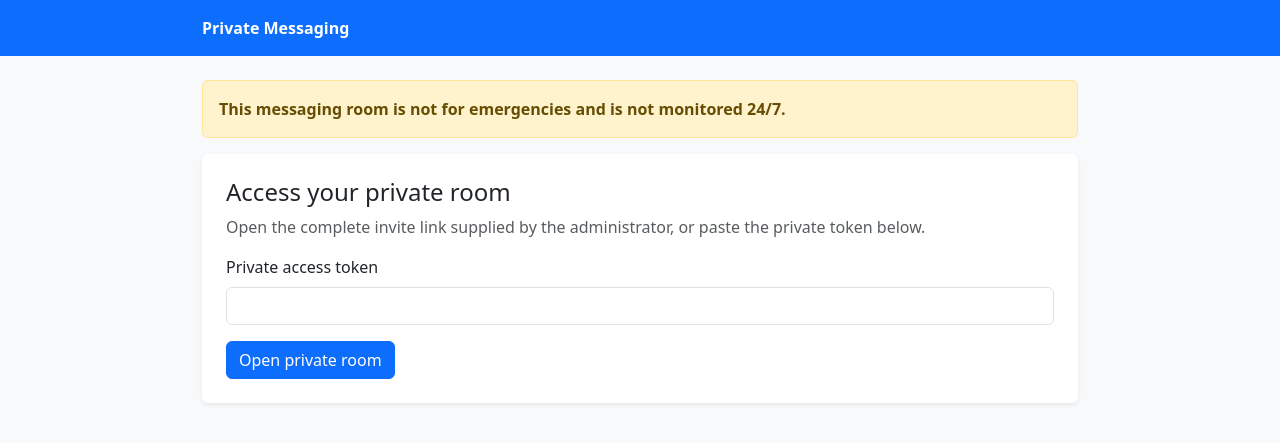
After one commit to evgeny-vlasov/my-web-garden, a Flask app: page /room-access in a window 1280 px wide. The commit adds this page. Shown: the top 443 px of the page. Run offline with Flask 3, Linux system fonts and the light colour scheme; some libraries are stand-ins or nearby versions.

Commit message:
Add private client chat rooms

```diff
--- a/sites/therapist/app.py
+++ b/sites/therapist/app.py
@@ -5,6 +5,8 @@ Main application file for the professional psychotherapy website.
 
 import os
 import sys
+import hashlib
+import secrets
 from datetime import datetime
 from pathlib import Path
 from werkzeug.utils import secure_filename
@@ -29,8 +31,8 @@ load_dotenv()
 # Import shared modules
 from shared.base_app import create_base_app, db, limiter, login_manager, mail
 from shared.models import (
-    BlogPost, Client, ContactSubmission, CRMActivity, SpamBlocklist, UploadedFile,
-    User,
+    BlogPost, ChatMessage, ChatRoom, Client, ContactSubmission, CRMActivity,
+    SpamBlocklist, UploadedFile, User,
 )
 from shared.forms import ContactForm, LoginForm, BlogPostForm, BookingRequestForm
 from shared.email import send_contact_notification, send_contact_confirmation
@@ -47,6 +49,12 @@ from sites.therapist.crm_forms import (
     ContactActionForm,
     ContactCRMForm,
 )
+from sites.therapist.chat_forms import (
+    ChatMessageForm,
+    ChatRoomActionForm,
+    ChatRoomCreateForm,
+    ClientRoomAccessForm,
+)
 
 # Additional imports for page editing
 from flask_wtf import FlaskForm
@@ -59,6 +67,21 @@ app = create_base_app('therapist', config[config_name])
 
 # Register CLI commands
 register_cli_commands(app)
+
+
+@app.after_request
+def protect_private_room_responses(response):
+    """Prevent client-room pages from being cached, indexed, or leaked as referrers."""
+    if request.path == '/room-access' or request.path.startswith('/client-room/'):
+        response.headers['X-Robots-Tag'] = 'noindex, nofollow, noarchive'
+        response.headers['Cache-Control'] = 'no-store, private'
+        response.headers['Pragma'] = 'no-cache'
+        response.headers['Referrer-Policy'] = 'no-referrer'
+    elif request.path.startswith('/admin/chat-rooms/') and request.path.endswith('/invite'):
+        response.headers['Cache-Control'] = 'no-store, private'
+        response.headers['Pragma'] = 'no-cache'
+        response.headers['Referrer-Policy'] = 'no-referrer'
+    return response
 
 
 # ============================================================================
@@ -875,10 +898,11 @@ def admin_client_view(client_id):
     activities = client.activities.order_by(
         CRMActivity.created_at.desc(), CRMActivity.id.desc()
     ).all()
+    chat_rooms = client.chat_rooms.order_by(ChatRoom.updated_at.desc()).all()
     return render_template(
         'admin/client_detail.html', client=client, contacts=contacts,
         activity_form=ActivityForm(), complete_form=ActivityCompleteForm(),
-        activities=activities, now=datetime.utcnow(),
+        activities=activities, chat_rooms=chat_rooms, now=datetime.utcnow(),
     )
 
 
@@ -1030,6 +1054,234 @@ def admin_contact_convert_to_client(contact_id):
     return render_template(
         'admin/contact_convert.html', contact=contact, form=form
     )
+
+
+# ============================================================================
+# PRIVATE CLIENT CHAT ROOMS
+# ============================================================================
+
+def _token_digest(token):
+    return hashlib.sha256(token.encode('utf-8')).hexdigest()
+
+
+def _client_room_granted(room):
+    grants = session.get('client_room_access', {})
+    return (
+        room.client_access_enabled
+        and room.status in {'active', 'closed'}
+        and grants.get(str(room.id)) == room.access_version
+    )
+
+
+def _chat_messages(room):
+    return room.messages.order_by(
+        ChatMessage.created_at.asc(), ChatMessage.id.asc()
+    ).all()
+
+
+@app.route('/admin/chat-rooms')
+@admin_required
+def admin_chat_rooms_list():
+    rooms = ChatRoom.query.order_by(ChatRoom.updated_at.desc(), ChatRoom.id.desc()).all()
+    room_rows = []
+    for room in rooms:
+        latest = room.messages.order_by(ChatMessage.created_at.desc(), ChatMessage.id.desc()).first()
+        unread = room.messages.filter_by(sender_type='client', read_by_admin_at=None).count()
+        room_rows.append((room, latest, unread))
+    return render_template('admin/chat_rooms_list.html', room_rows=room_rows)
+
+
+@app.route('/admin/chat-rooms/new', methods=['GET', 'POST'])
+@admin_required
+def admin_chat_room_create():
+    form = ChatRoomCreateForm()
+    clients = Client.query.order_by(Client.name.asc(), Client.id.asc()).all()
+    form.client_id.choices = [(client.id, f'Client #{client.id} — {client.name}') for client in clients]
+    requested_client_id = request.args.get('client_id', type=int)
+    if request.method == 'GET' and requested_client_id in {client.id for client in clients}:
+        form.client_id.data = requested_client_id
+    if form.validate_on_submit():
+        client = db.session.get(Client, form.client_id.data)
+        if client is None:
+            abort(400)
+        room = ChatRoom(
+            client_id=client.id,
+            title=(form.title.data or '').strip() or None,
+            created_by_user_id=current_user.id,
+        )
+        db.session.add(room)
+        db.session.commit()
+        app.logger.info('Chat room %s created by admin user %s', room.id, current_user.id)
+        flash('Private chat room created.', 'success')
+        return redirect(url_for('admin_chat_room_view', room_id=room.id))
+    return render_template('admin/chat_room_form.html', form=form, clients=clients)
+
+
+@app.route('/admin/chat-rooms/<int:room_id>')
+@admin_required
+def admin_chat_room_view(room_id):
+    room = ChatRoom.query.get_or_404(room_id)
+    now = datetime.utcnow()
+    unread = ChatMessage.query.filter_by(
+        room_id=room.id, sender_type='client', read_by_admin_at=None
+    ).update({'read_by_admin_at': now}, synchronize_session=False)
+    if unread:
+        db.session.commit()
+    return render_template(
+        'admin/chat_room_detail.html', room=room, messages=_chat_messages(room),
+        message_form=ChatMessageForm(), action_form=ChatRoomActionForm(),
+    )
+
+
+@app.route('/admin/chat-rooms/<int:room_id>/messages', methods=['POST'])
+@admin_required
+@limiter.limit('30 per minute')
+def admin_chat_message_create(room_id):
+    room = ChatRoom.query.get_or_404(room_id)
+    form = ChatMessageForm()
+    if room.status != 'active':
+        flash('Reopen the room before sending a message.', 'warning')
+    elif form.validate_on_submit():
+        message = ChatMessage(
+            room_id=room.id, sender_type='admin', sender_user_id=current_user.id,
+            body=form.body.data.strip(), read_by_admin_at=datetime.utcnow(),
+        )
+        room.updated_at = datetime.utcnow()
+        db.session.add(message)
+        db.session.commit()
+        app.logger.info('Chat message %s added to room %s by admin user %s', message.id, room.id, current_user.id)
+        flash('Message sent.', 'success')
+    else:
+        flash('Enter a message of 10,000 characters or fewer.', 'error')
+    return redirect(url_for('admin_chat_room_view', room_id=room.id))
+
+
+@app.route('/admin/chat-rooms/<int:room_id>/invite', methods=['POST'])
+@admin_required
+@limiter.limit('10 per hour')
+def admin_chat_room_invite(room_id):
+    room = ChatRoom.query.get_or_404(room_id)
+    form = ChatRoomActionForm()
+    if not form.validate_on_submit():
+        abort(400)
+    if room.status == 'archived':
+        flash('Reopen the room before generating an invite.', 'warning')
+        return redirect(url_for('admin_chat_room_view', room_id=room.id))
+    token = secrets.token_urlsafe(32)
+    room.invite_token_hash = _token_digest(token)
+    room.invite_created_at = datetime.utcnow()
+    room.client_access_enabled = True
+    room.access_version += 1
+    db.session.commit()
+    app.logger.info('Chat room %s invite regenerated by admin user %s', room.id, current_user.id)
+    invite_url = url_for('client_room_access', _external=True, _scheme='https') + '#' + token
+    return render_template('admin/chat_room_invite.html', room=room, invite_url=invite_url)
+
+
+@app.route('/admin/chat-rooms/<int:room_id>/state/<action>', methods=['POST'])
+@admin_required
+def admin_chat_room_state(room_id, action):
+    room = ChatRoom.query.get_or_404(room_id)
+    form = ChatRoomActionForm()
+    if not form.validate_on_submit() or action not in {'close', 'reopen', 'archive'}:
+        abort(400)
+    valid_transition = (
+        (action == 'close' and room.status == 'active')
+        or (action == 'reopen' and room.status in {'closed', 'archived'})
+        or (action == 'archive' and room.status in {'active', 'closed'})
+    )
+    if not valid_transition:
+        abort(400)
+    now = datetime.utcnow()
+    if action == 'close':
+        room.status = 'closed'
+        room.closed_at = now
+    elif action == 'reopen':
+        room.status = 'active'
+        room.closed_at = None
+        room.archived_at = None
+        room.client_access_enabled = True
+    else:
+        room.status = 'archived'
+        room.archived_at = now
+        room.client_access_enabled = False
+        room.invite_token_hash = None
+        room.access_version += 1
+    room.updated_at = now
+    db.session.commit()
+    app.logger.info('Chat room %s state changed to %s by admin user %s', room.id, room.status, current_user.id)
+    flash(f'Room is now {room.status}.', 'success')
+    return redirect(url_for('admin_chat_room_view', room_id=room.id))
+
+
+@app.route('/room-access', methods=['GET', 'POST'])
+@limiter.limit('10 per minute')
+def client_room_access():
+    form = ClientRoomAccessForm()
+    if form.validate_on_submit():
+        digest = _token_digest(form.token.data.strip())
+        room = ChatRoom.query.filter_by(invite_token_hash=digest).first()
+        if room and room.client_access_enabled and room.status in {'active', 'closed'}:
+            session.clear()
+            session.permanent = True
+            session['client_room_access'] = {str(room.id): room.access_version}
+            room.invite_last_used_at = datetime.utcnow()
+            db.session.commit()
+            app.logger.info('Client access established for chat room %s', room.id)
+            return redirect(url_for('client_room_view', room_id=room.id))
+        flash('This access link is invalid or no longer active.', 'error')
+    return render_template('client_room/access.html', form=form)
+
+
+@app.route('/client-room/<int:room_id>')
+def client_room_view(room_id):
+    room = ChatRoom.query.get_or_404(room_id)
+    if not _client_room_granted(room):
+        abort(404)
+    now = datetime.utcnow()
+    unread = ChatMessage.query.filter_by(
+        room_id=room.id, sender_type='admin', read_by_client_at=None
+    ).update({'read_by_client_at': now}, synchronize_session=False)
+    if unread:
+        db.session.commit()
+    return render_template(
+        'client_room/room.html', room=room, messages=_chat_messages(room),
+        message_form=ChatMessageForm(), action_form=ChatRoomActionForm(),
+    )
+
+
+@app.route('/client-room/<int:room_id>/messages', methods=['POST'])
+@limiter.limit('20 per minute')
+def client_room_message_create(room_id):
+    room = ChatRoom.query.get_or_404(room_id)
+    if not _client_room_granted(room):
+        abort(404)
+    form = ChatMessageForm()
+    if room.status != 'active':
+        flash('This room is closed and cannot accept new messages.', 'warning')
+    elif form.validate_on_submit():
+        message = ChatMessage(
+            room_id=room.id, sender_type='client', body=form.body.data.strip(),
+            read_by_client_at=datetime.utcnow(),
+        )
+        room.updated_at = datetime.utcnow()
+        db.session.add(message)
+        db.session.commit()
+        app.logger.info('Client chat message %s added to room %s', message.id, room.id)
+        flash('Message sent.', 'success')
+    else:
+        flash('Enter a message of 10,000 characters or fewer.', 'error')
+    return redirect(url_for('client_room_view', room_id=room.id))
+
+
+@app.route('/client-room/logout', methods=['POST'])
+def client_room_logout():
+    form = ChatRoomActionForm()
+    if not form.validate_on_submit():
+        abort(400)
+    session.pop('client_room_access', None)
+    flash('Private room access ended.', 'success')
+    return redirect(url_for('client_room_access'))
 
 
 # ============================================================================
--- /dev/null
+++ b/sites/therapist/static/js/client-room-access.js
@@ -0,0 +1,12 @@
+document.addEventListener('DOMContentLoaded', function () {
+    var token = window.location.hash.slice(1);
+    if (!token) return;
+
+    var form = document.getElementById('roomAccessForm');
+    var input = document.getElementById('token');
+    if (!form || !input) return;
+
+    window.history.replaceState(null, document.title, window.location.pathname);
+    input.value = token;
+    form.requestSubmit();
+});
--- a/sites/therapist/templates/admin/base.html
+++ b/sites/therapist/templates/admin/base.html
@@ -51,6 +51,11 @@
                     <li class="nav-item">
                         <a class="nav-link {% if 'client' in request.endpoint %}active{% endif %}" href="{{ url_for('admin_clients_list') }}">
                             <i class="bi bi-people me-1"></i>Clients
+                        </a>
+                    </li>
+                    <li class="nav-item">
+                        <a class="nav-link {% if 'chat_room' in request.endpoint %}active{% endif %}" href="{{ url_for('admin_chat_rooms_list') }}">
+                            <i class="bi bi-chat-left-text me-1"></i>Chat Rooms
                         </a>
                     </li>
                     <li class="nav-item">
--- /dev/null
+++ b/sites/therapist/templates/client_room/access.html
@@ -0,0 +1,16 @@
+{% extends "client_room/base.html" %}
+{% block title %}Access Private Room{% endblock %}
+{% block content %}
+<div class="card border-0 shadow-sm"><div class="card-body p-4">
+    <h1 class="h4">Access your private room</h1>
+    <p class="text-muted">Open the complete invite link supplied by the administrator, or paste the private token below.</p>
+    <form method="POST" id="roomAccessForm" autocomplete="off">
+        {{ form.hidden_tag() }}
+        {{ form.token.label(class='form-label') }}
+        {{ form.token(class='form-control', autocomplete='off', spellcheck='false') }}
+        {% for error in form.token.errors %}<div class="text-danger small">{{ error }}</div>{% endfor %}
+        <button class="btn btn-primary mt-3" type="submit">Open private room</button>
+    </form>
+</div></div>
+<script src="{{ url_for('static', filename='js/client-room-access.js') }}" defer></script>
+{% endblock %}
--- /dev/null
+++ b/sites/therapist/templates/client_room/base.html
@@ -0,0 +1,18 @@
+<!DOCTYPE html>
+<html lang="en">
+<head>
+    <meta charset="UTF-8">
+    <meta name="viewport" content="width=device-width, initial-scale=1.0">
+    <meta name="robots" content="noindex,nofollow,noarchive">
+    <title>{% block title %}Private Messaging Room{% endblock %} - {{ config.SITE_NAME }}</title>
+    <link href="https://cdn.jsdelivr.net/npm/bootstrap@5.3.2/dist/css/bootstrap.min.css" rel="stylesheet">
+</head>
+<body class="bg-light">
+    <header class="bg-primary text-white py-3"><div class="container" style="max-width: 900px"><strong>Private Messaging</strong></div></header>
+    <main class="container py-4" style="max-width: 900px">
+        <div class="alert alert-warning"><strong>This messaging room is not for emergencies and is not monitored 24/7.</strong></div>
+        {% with notices = get_flashed_messages(with_categories=true) %}{% for category, message in notices %}<div class="alert alert-{{ 'danger' if category == 'error' else category }}">{{ message }}</div>{% endfor %}{% endwith %}
+        {% block content %}{% endblock %}
+    </main>
+</body>
+</html>
```
Also changed, not shown: shared/models.py (+98 -0 lines), sites/therapist/chat_forms.py (added, +26 -0 lines), sites/therapist/migrations/versions/f8a4b2c6d913_add_private_chat_rooms.py (added, +84 -0 lines), sites/therapist/static/robots.txt (+4 -3 lines), sites/therapist/templates/admin/chat_room_detail.html (added, +40 -0 lines), sites/therapist/templates/admin/chat_room_form.html (added, +16 -0 lines), sites/therapist/templates/admin/chat_room_invite.html (added, +12 -0 lines), sites/therapist/templates/admin/chat_rooms_list.html (added, +24 -0 lines), sites/therapist/templates/admin/client_detail.html (+18 -0 lines), sites/therapist/templates/client_room/room.html (added, +23 -0 lines).
